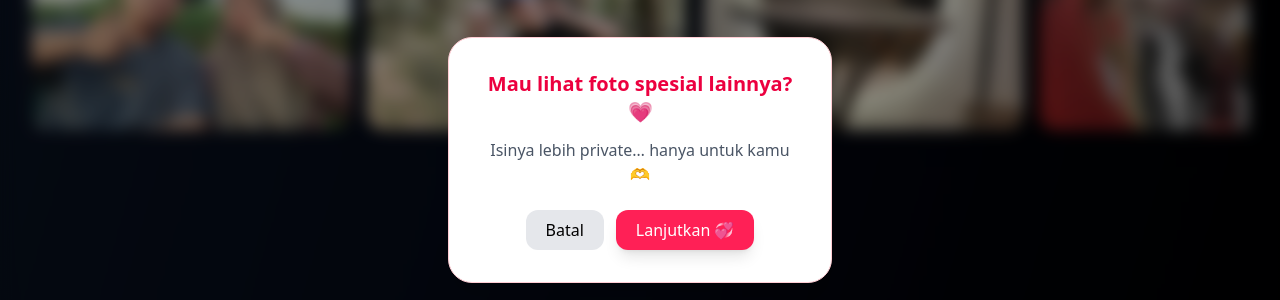
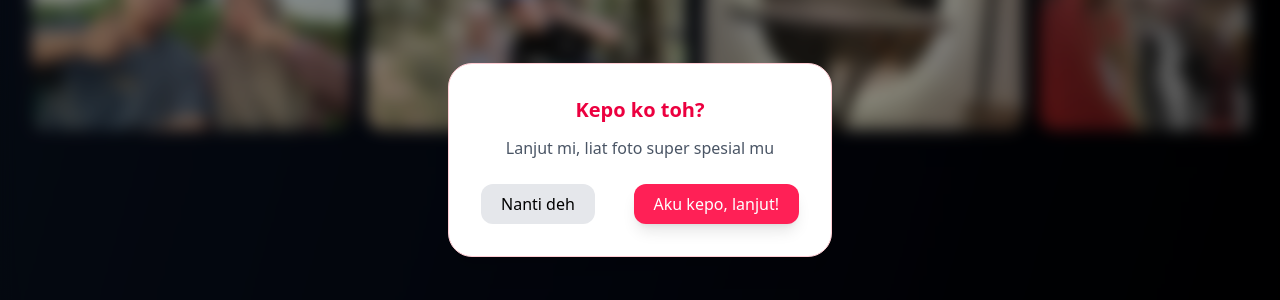
Before and after one commit to faturrahman10/birtday-gift, a React (Vite) app: page /home in a window 1280 px wide. Both pictures are taken after a click on the element "Foto spesial lainnya..". Shown: the part 2034-2334 px from the top of the page. Built offline with nearby package versions, Linux system fonts and the light colour scheme.

Commit message:
change flex and content writer popup card

```diff
--- a/src/components/GalleryPopup.jsx
+++ b/src/components/GalleryPopup.jsx
@@ -35,25 +35,25 @@ export default function GalleryPopup({ open, onClose, onConfirm }) {
             "
           >
             <h2 className="text-xl font-semibold text-rose-600 mb-3">
-              Mau lihat foto spesial lainnya? 💗
+              Kepo ko toh?
             </h2>
             <p className="text-gray-600 mb-6">
-              Isinya lebih private… hanya untuk kamu 🫶
+              Lanjut mi, liat foto super spesial mu
             </p>
 
-            <div className="flex gap-3 justify-center">
+            <div className="flex gap-3 justify-between">
               <button
                 onClick={onClose}
-                className="px-5 py-2 rounded-xl bg-gray-200 hover:bg-gray-300 transition"
+                className="cursor-pointer px-5 py-2 rounded-xl bg-gray-200 hover:bg-gray-300 transition"
               >
-                Batal
+                Nanti deh
               </button>
 
               <button
                 onClick={onConfirm}
-                className="px-5 py-2 rounded-xl bg-rose-500 text-white hover:bg-rose-600 transition shadow-lg"
+                className="cursor-pointer px-5 py-2 rounded-xl bg-rose-500 text-white hover:bg-rose-600 transition shadow-lg"
               >
-                Lanjutkan 💞
+                Aku kepo, lanjut!
               </button>
             </div>
           </motion.div>
```
